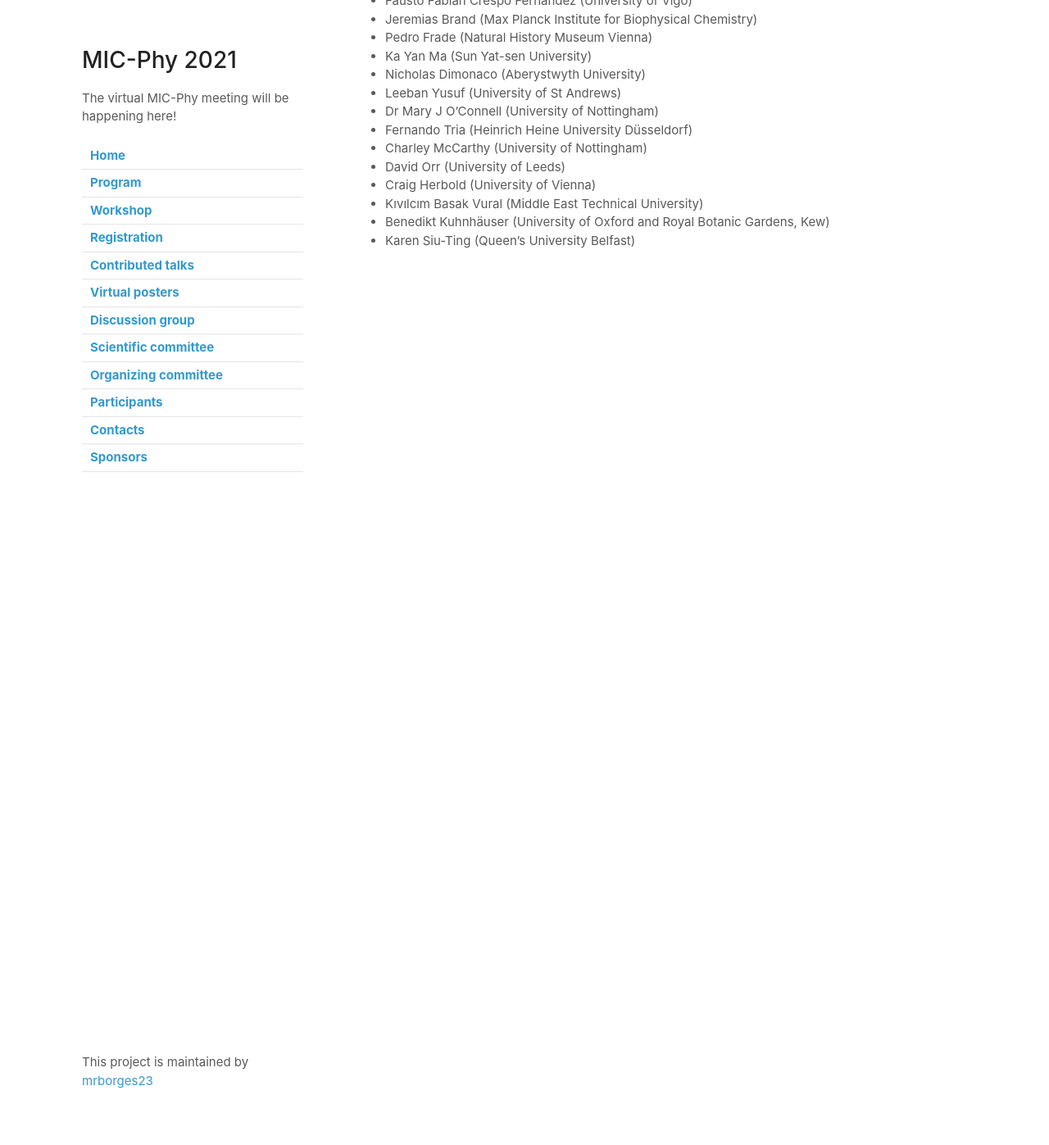
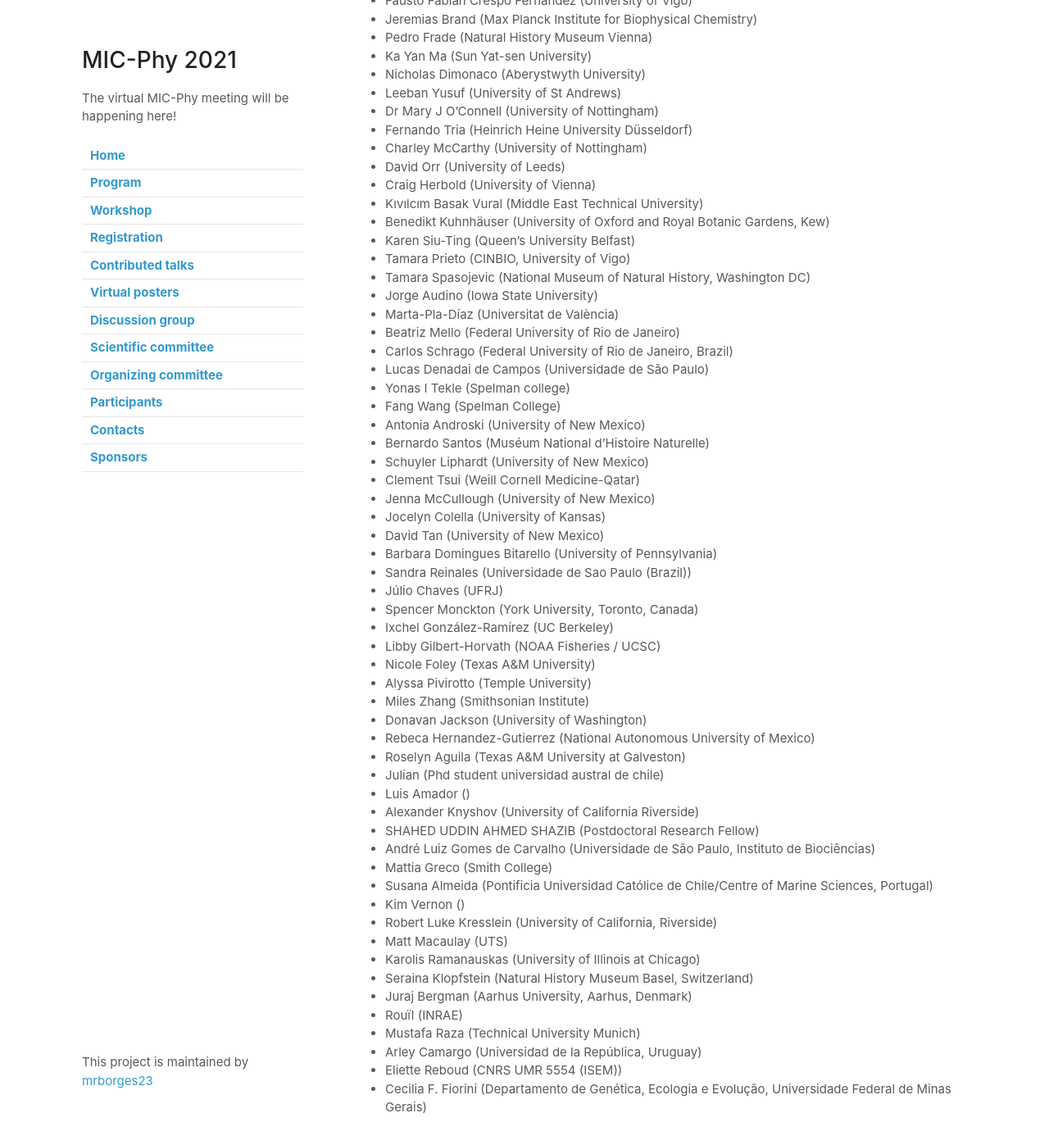
Before and after one commit to mrborges23/micphy2021, a Jekyll site: the page built from participants.md, in a window 1280 px wide and 1400 px high, scrolled down 2565 px. Shown: the top 1397 px of the window at 82% size. Built offline with Jekyll 4.4.1, drawn with Linux system fonts in a browser that asks for light colours; our own code applies the rules of GitHub Pages for plain Markdown files.

```diff
--- a/participants.md
+++ b/participants.md
@@ -118,3 +118,49 @@
 * Kıvılcım Basak Vural (Middle East Technical University)
 * Benedikt Kuhnhäuser (University of Oxford and Royal Botanic Gardens, Kew)
 * Karen Siu-Ting (Queen's University Belfast)
+* Tamara Prieto (CINBIO, University of Vigo)
+* Tamara Spasojevic (National Museum of Natural History, Washington DC)
+* Jorge Audino (Iowa State University)
+* Marta-Pla-Díaz (Universitat de València)
+* Beatriz Mello (Federal University of Rio de Janeiro)
+* Carlos Schrago (Federal University of Rio de Janeiro, Brazil)
+* Lucas Denadai de Campos (Universidade de São Paulo)
+* Yonas I Tekle (Spelman college)
+* Fang Wang (Spelman College)
+* Antonia Androski (University of New Mexico)
+* Bernardo Santos (Muséum National d'Histoire Naturelle)
+* Schuyler Liphardt (University of New Mexico)
+* Clement Tsui (Weill Cornell Medicine-Qatar)
+* Jenna McCullough (University of New Mexico)
+* Jocelyn Colella (University of Kansas)
+* David Tan (University of New Mexico)
+* Barbara Domingues Bitarello (University of Pennsylvania)
+* Sandra Reinales (Universidade de Sao Paulo (Brazil))
+* Júlio Chaves (UFRJ)
+* Spencer Monckton (York University, Toronto, Canada)
+* Ixchel González-Ramírez (UC Berkeley)
+* Libby Gilbert-Horvath (NOAA Fisheries / UCSC)
+* Nicole Foley (Texas A&M University)
+* Alyssa Pivirotto (Temple University)
+* Miles Zhang (Smithsonian Institute)
+* Donavan Jackson (University of Washington)
+* Rebeca Hernandez-Gutierrez (National Autonomous University of Mexico)
+* Roselyn Aguila (Texas A&M University at Galveston)
+* Julian (Phd student universidad austral de chile)
+* Luis Amador ()
+* Alexander Knyshov (University of California Riverside)
+* SHAHED UDDIN AHMED SHAZIB (Postdoctoral Research Fellow)
+* André Luiz Gomes de Carvalho (Universidade de São Paulo, Instituto de Biociências)
+* Mattia Greco (Smith College)
+* Susana Almeida (Pontificia Universidad Católice de Chile/Centre of Marine Sciences, Portugal)
+* Kim Vernon ()
+* Robert Luke Kresslein (University of California, Riverside)
+* Matt Macaulay (UTS)
+* Karolis Ramanauskas (University of Illinois at Chicago)
+* Seraina Klopfstein (Natural History Museum Basel, Switzerland)
+* Juraj Bergman (Aarhus University, Aarhus, Denmark)
+* Rouïl (INRAE)
+* Mustafa Raza (Technical University Munich)
+* Arley Camargo (Universidad de la República, Uruguay)
+* Eliette Reboud (CNRS UMR 5554 (ISEM))
+* Cecilia F. Fiorini (Departamento de Genética, Ecologia e Evolução, Universidade Federal de Minas Gerais)
```
